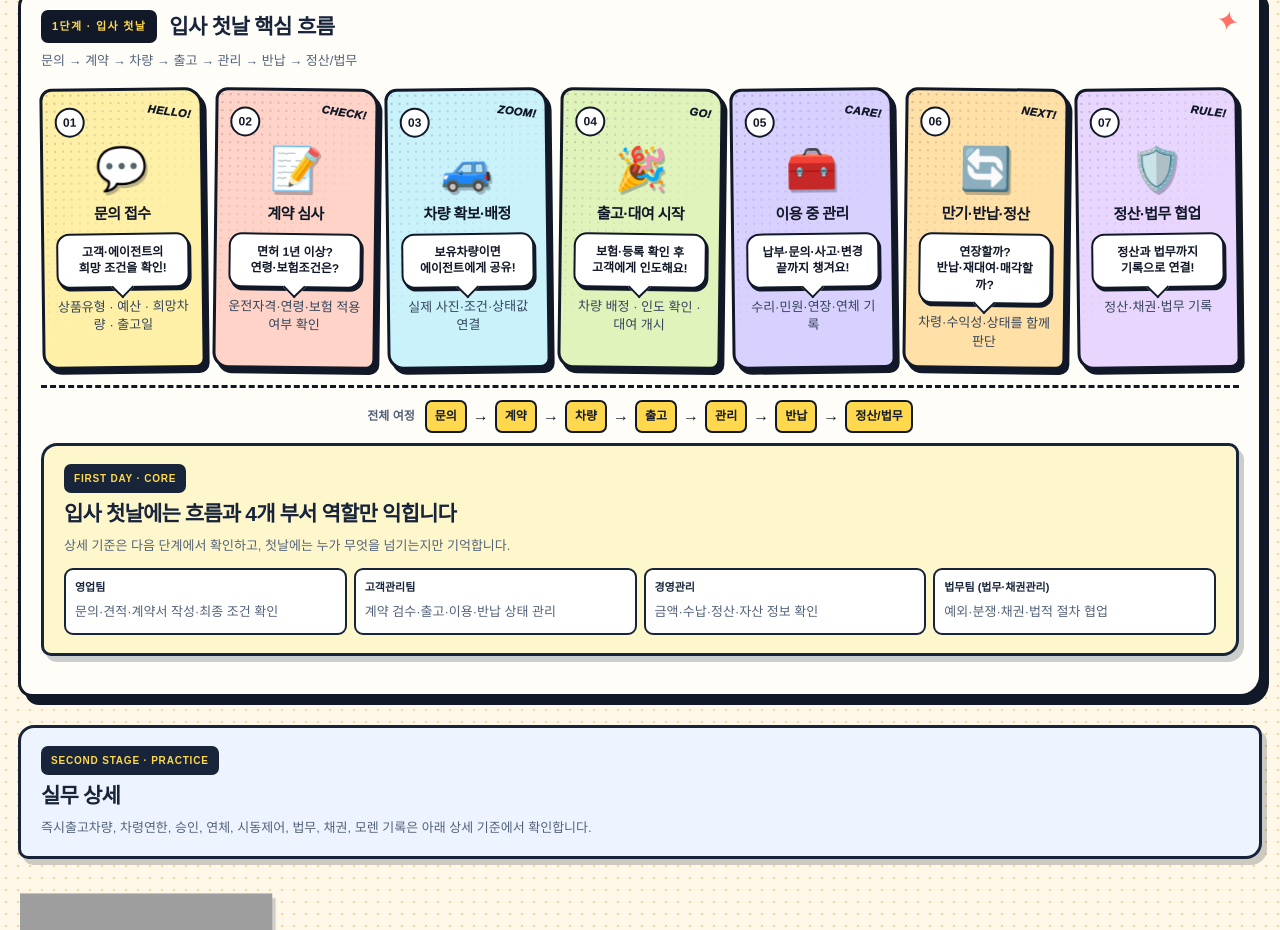
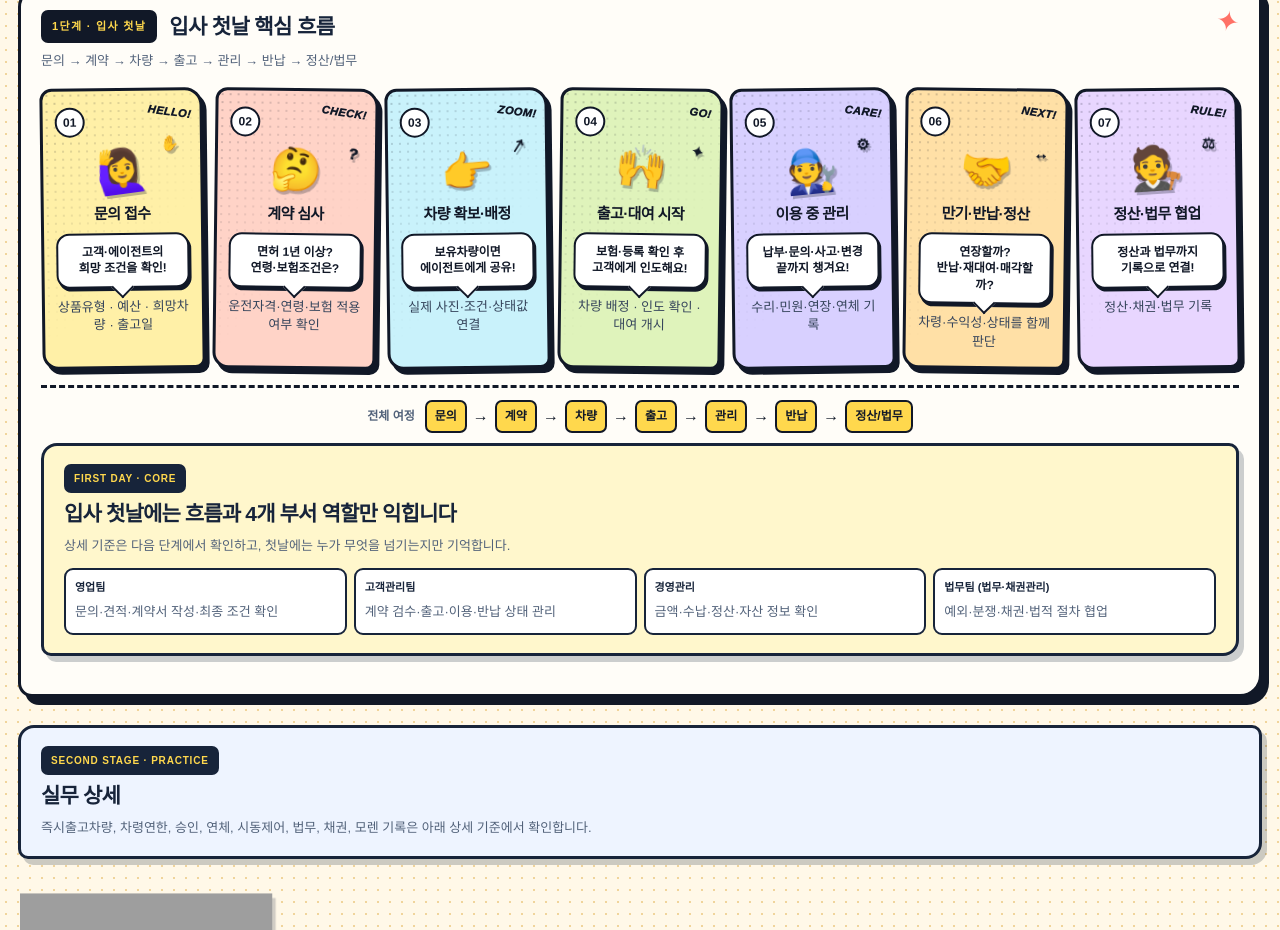
Before and after one commit to ironrent003/iron-rentcar-workflow, a plain HTML site: page index.html in a window 1280 px wide. Shown: the part 820-1750 px from the top of the page. Drawn offline with Linux system fonts and the light colour scheme; grey boxes are pictures that could not be loaded.

Commit message:
Update index.html

```diff
--- a/index.html
+++ b/index.html
@@ -716,6 +716,31 @@
       filter: drop-shadow(2px 3px 0 rgba(17, 24, 39, .28));
     }
 
+    .comic-character::after {
+      position: absolute;
+      right: 6px;
+      top: 0;
+      color: #111827;
+      font-size: 15px;
+      font-weight: 950;
+      line-height: 1;
+    }
+
+    .comic-character.pose-wave { transform: rotate(-7deg) translateY(2px); }
+    .comic-character.pose-wave::after { content: "✋"; transform: rotate(9deg); }
+    .comic-character.pose-think { transform: rotate(5deg) translateY(1px); }
+    .comic-character.pose-think::after { content: "?"; transform: rotate(8deg); }
+    .comic-character.pose-point { transform: rotate(-4deg) translateY(3px); }
+    .comic-character.pose-point::after { content: "↗"; transform: rotate(-8deg); }
+    .comic-character.pose-cheer { transform: rotate(6deg) translateY(-2px); }
+    .comic-character.pose-cheer::after { content: "✦"; transform: rotate(10deg); }
+    .comic-character.pose-fix { transform: rotate(-5deg) translateY(2px); }
+    .comic-character.pose-fix::after { content: "⚙"; transform: rotate(-12deg); }
+    .comic-character.pose-handshake { transform: rotate(4deg) translateY(2px); }
+    .comic-character.pose-handshake::after { content: "↔"; transform: rotate(-7deg); }
+    .comic-character.pose-shield { transform: rotate(-3deg) translateY(-1px); }
+    .comic-character.pose-shield::after { content: "⚖"; transform: rotate(8deg); }
+
     .comic-sfx {
       position: absolute;
       right: 8px;
@@ -1102,43 +1127,43 @@
         </div>
         <div class="comic-strip" aria-label="아이언렌트카 업무흐름 7컷 만화">
           <article class="comic-panel panel-customer">
-            <span class="comic-number">01</span><span class="comic-character" aria-hidden="true">💬</span><span class="comic-sfx">HELLO!</span>
+            <span class="comic-number">01</span><span class="comic-character pose-wave" aria-hidden="true">🙋‍♀️</span><span class="comic-sfx">HELLO!</span>
             <h3>문의 접수</h3>
             <div class="comic-bubble">고객·에이전트의<br>희망 조건을 확인!</div>
             <p>상품유형 · 예산 · 희망차량 · 출고일</p>
           </article>
           <article class="comic-panel panel-contract">
-            <span class="comic-number">02</span><span class="comic-character" aria-hidden="true">📝</span><span class="comic-sfx">CHECK!</span>
+            <span class="comic-number">02</span><span class="comic-character pose-think" aria-hidden="true">🤔</span><span class="comic-sfx">CHECK!</span>
             <h3>계약 심사</h3>
             <div class="comic-bubble">면허 1년 이상?<br>연령·보험조건은?</div>
             <p>운전자격·연령·보험 적용 여부 확인</p>
           </article>
           <article class="comic-panel panel-vehicle">
-            <span class="comic-number">03</span><span class="comic-character" aria-hidden="true">🚙</span><span class="comic-sfx">ZOOM!</span>
+            <span class="comic-number">03</span><span class="comic-character pose-point" aria-hidden="true">👉</span><span class="comic-sfx">ZOOM!</span>
             <h3>차량 확보·배정</h3>
             <div class="comic-bubble">보유차량이면<br>에이전트에게 공유!</div>
             <p>실제 사진·조건·상태값 연결</p>
           </article>
           <article class="comic-panel panel-delivery">
-            <span class="comic-number">04</span><span class="comic-character" aria-hidden="true">🎉</span><span class="comic-sfx">GO!</span>
+            <span class="comic-number">04</span><span class="comic-character pose-cheer" aria-hidden="true">🙌</span><span class="comic-sfx">GO!</span>
             <h3>출고·대여 시작</h3>
             <div class="comic-bubble">보험·등록 확인 후<br>고객에게 인도해요!</div>
             <p>차량 배정 · 인도 확인 · 대여 개시</p>
           </article>
           <article class="comic-panel panel-manage">
-            <span class="comic-number">05</span><span class="comic-character" aria-hidden="true">🧰</span><span class="comic-sfx">CARE!</span>
+            <span class="comic-number">05</span><span class="comic-character pose-fix" aria-hidden="true">🧑‍🔧</span><span class="comic-sfx">CARE!</span>
             <h3>이용 중 관리</h3>
             <div class="comic-bubble">납부·문의·사고·변경<br>끝까지 챙겨요!</div>
             <p>수리·민원·연장·연체 기록</p>
           </article>
           <article class="comic-panel panel-return">
-            <span class="comic-number">06</span><span class="comic-character" aria-hidden="true">🔄</span><span class="comic-sfx">NEXT!</span>
+            <span class="comic-number">06</span><span class="comic-character pose-handshake" aria-hidden="true">🤝</span><span class="comic-sfx">NEXT!</span>
             <h3>만기·반납·정산</h3>
             <div class="comic-bubble">연장할까?<br>반납·재대여·매각할까?</div>
             <p>차령·수익성·상태를 함께 판단</p>
           </article>
           <article class="comic-panel panel-legal">
-            <span class="comic-number">07</span><span class="comic-character" aria-hidden="true">🛡️</span><span class="comic-sfx">RULE!</span>
+            <span class="comic-number">07</span><span class="comic-character pose-shield" aria-hidden="true">🧑‍⚖️</span><span class="comic-sfx">RULE!</span>
             <h3>정산·법무 협업</h3>
             <div class="comic-bubble">정산과 법무까지<br>기록으로 연결!</div>
             <p>정산·채권·법무 기록</p>
```
